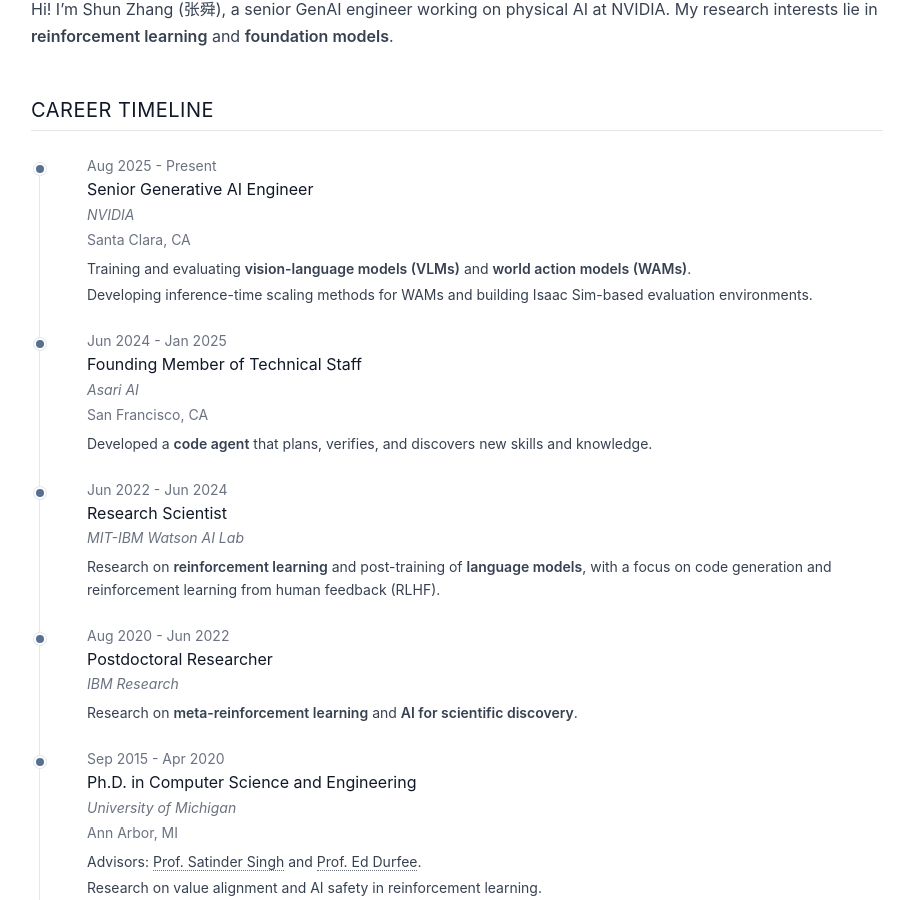
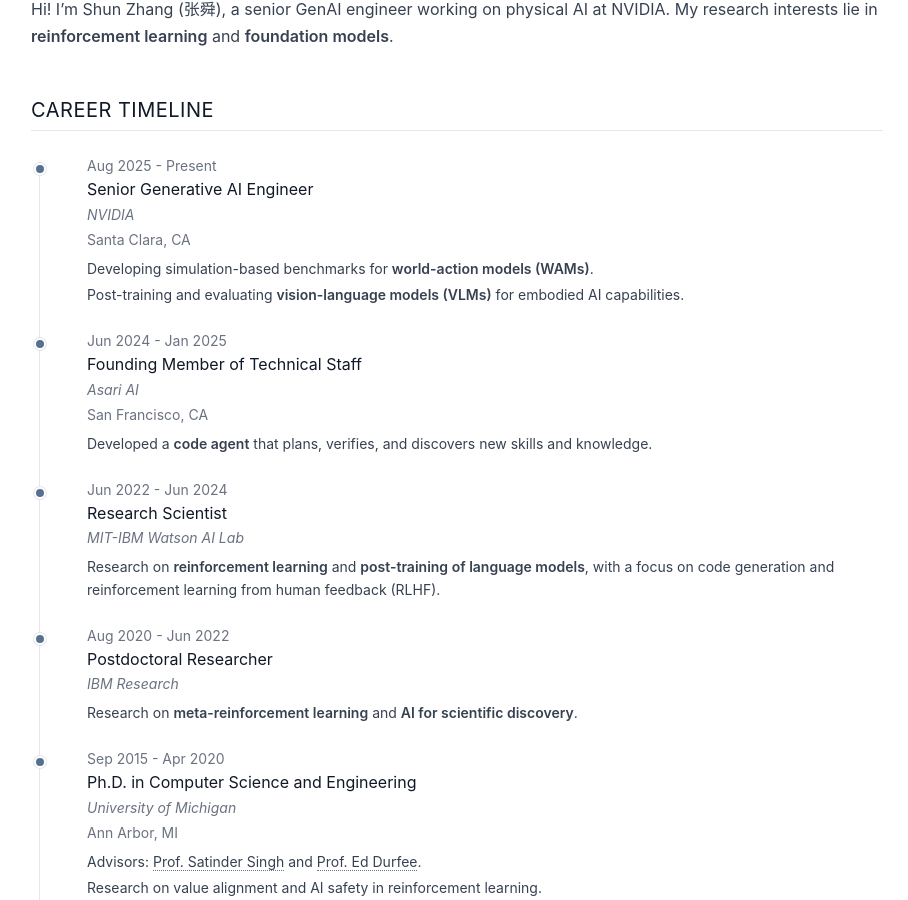
Before and after one commit to shunzh/shunzh.github.io, a Jekyll site: the page built from _pages/index.md, in a window 1280 px wide and 900 px high, scrolled down 461 px. Shown: the whole window, without its empty margins (183-1091 px from the left). Built offline with Jekyll 4.4.1, drawn with Linux system fonts in a browser that asks for light colours.

Commit message:
Refine research focus and experience wording

```diff
--- a/_config.yml
+++ b/_config.yml
@@ -21,7 +21,7 @@
 linkedin_id: shun-zhang-1b154437
 cv_pdf_path: "/pdfs/shun-zhang-cv.pdf"
 
-research_interests: "Reinforcement learning; foundation models; code generation and reasoning; value alignment; artificial general intelligence."
+research_interests: "Reinforcement learning; foundation models; reasoning and self-improving agents; value alignment."
 
 # Jekyll configuration
 kramdown:
--- a/_data/timeline.yaml
+++ b/_data/timeline.yaml
@@ -5,8 +5,8 @@
   start_date: Aug 2025
   end_date: Present
   description:
-    - Training and evaluating **vision-language models (VLMs)** and **world action models (WAMs)**.
-    - Developing inference-time scaling methods for WAMs and building Isaac Sim-based evaluation environments.
+    - Developing simulation-based benchmarks for **world-action models (WAMs)**.
+    - Post-training and evaluating **vision-language models (VLMs)** for embodied AI capabilities.
 
 - type: experience
   title: Founding Member of Technical Staff
@@ -23,7 +23,7 @@
   start_date: Jun 2022
   end_date: Jun 2024
   description:
-    - Research on **reinforcement learning** and post-training of **language models**, with a focus on code generation and reinforcement learning from human feedback (RLHF).
+    - Research on **reinforcement learning** and **post-training of language models**, with a focus on code generation and reinforcement learning from human feedback (RLHF).
 
 - type: experience
   title: Postdoctoral Researcher
```
Also changed, not shown: 1 other file.
